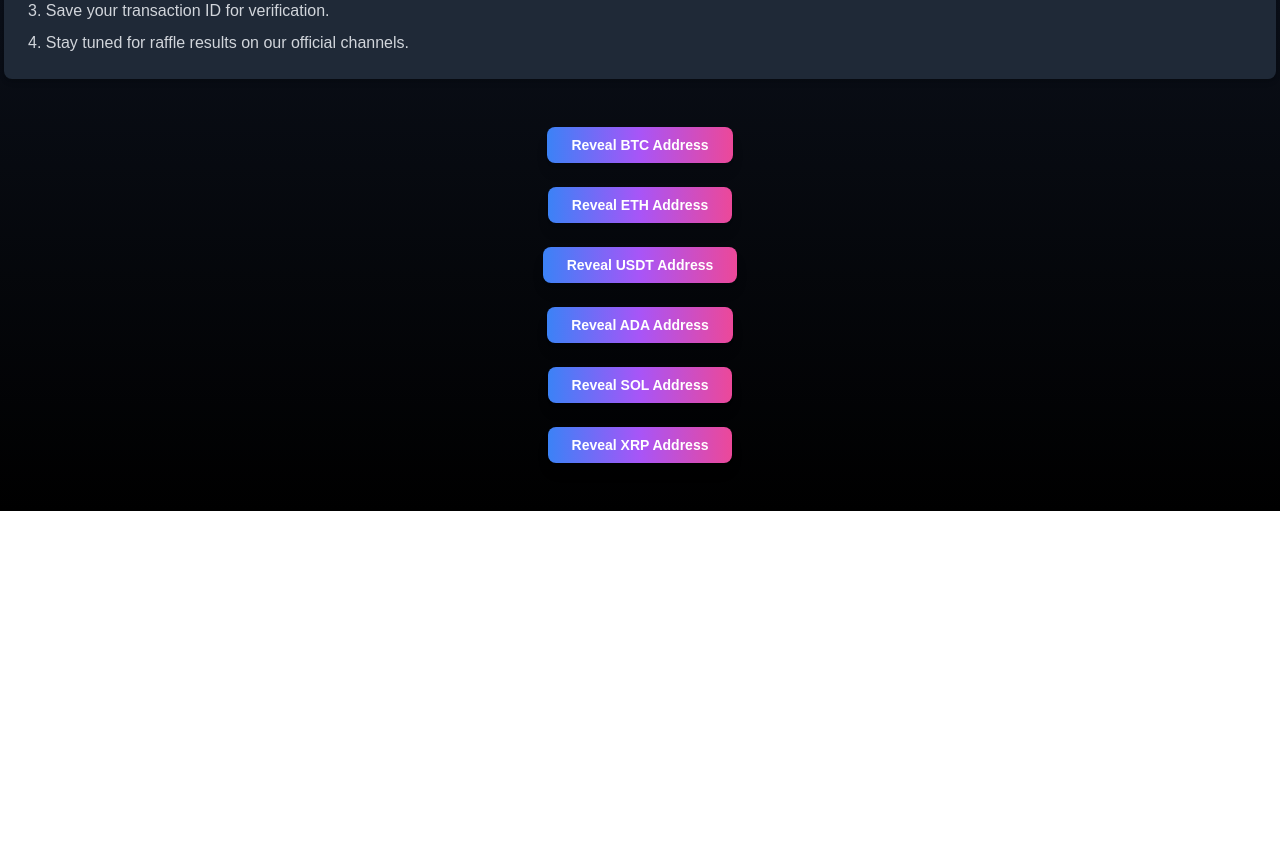
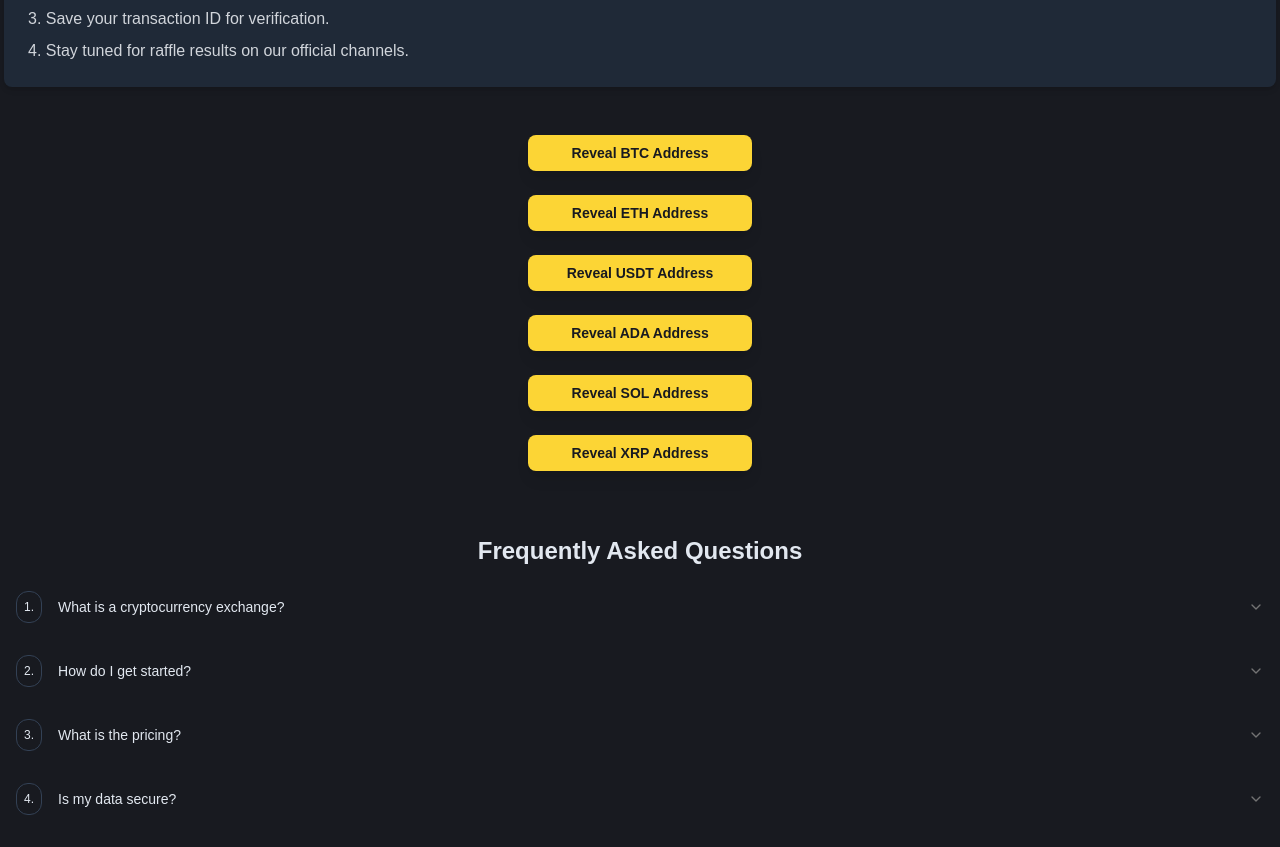
Before and after one commit to devtestuser178/binanceRaffle, a Next.js app: page / in a window 1280 px wide. Shown: the part 440-1287 px from the top of the page. Before the commit the page ends 951 px from the top, so only its background shows below. Built offline with nearby package versions, Linux system fonts and the light colour scheme.

Commit message:
feat: Hero and FAQ

```diff
--- a/src/app/page.tsx
+++ b/src/app/page.tsx
@@ -1,14 +1,16 @@
 import { Nav } from "@/components/Nav";
 import Hero from "@/components/Hero";
 import Notification from "@/components/Notification";
+import FAQ from "@/components/FAQ/FAQ";
 
 export default function Home() {
   return (
     <>
       <Nav></Nav>
-      <div className=" bg-customAltBlack h-full">
+      <div className="bg-gradient-to-b bg-customBlack  h-full">
         <Notification />
         <Hero />
+        <FAQ />
       </div>
     </>
   );
--- a/src/components/FAQ/FAQ.tsx
+++ b/src/components/FAQ/FAQ.tsx
@@ -1,7 +1,68 @@
 import React from "react";
+import {
+  Accordion,
+  AccordionContent,
+  AccordionItem,
+  AccordionTrigger,
+} from "@/components/ui/accordion";
+import Link from "next/link";
 
 const FAQ = () => {
-  return <div>FAQ</div>;
+  const faqItems = [
+    {
+      question: "What is a cryptocurrency exchange?",
+      answer: (
+        <>
+          <Link
+            href="https://www.binance.com/en/price"
+            className="hover:underline text-customYellow"
+          >
+            {"Cryptocurrency "}
+          </Link>
+          exchanges are digital marketplaces that enable users to buy and sell
+          cryptocurrencies like Bitcoin, Ethereum, and Tether. The Binance
+          exchange is the largest crypto exchange by trade volume.
+        </>
+      ),
+    },
+    {
+      question: "How do I get started?",
+      answer:
+        "To get started, create an account, and you'll be able to access the dashboard with all the features available.",
+    },
+    {
+      question: "What is the pricing?",
+      answer: "We offer a free trial and a premium plan for advanced features.",
+    },
+    {
+      question: "Is my data secure?",
+      answer:
+        "Yes, we use end-to-end encryption and adhere to best security practices.",
+    },
+  ];
+
+  return (
+    <section className="p-4 bg-transparent text-slate-200">
+      <h2 className="text-slate-200 text-center pb-2 font-bold text-2xl">
+        Frequently Asked Questions
+      </h2>
+      <Accordion type="single" collapsible>
+        {faqItems.map((item, index) => (
+          <AccordionItem key={index} value={`item-${index + 1}`}>
+            <AccordionTrigger className=" ">
+              <div className="flex items-center justify-center space-x-4">
+                <span className="border border-slate-700 rounded-xl text-xs p-[7px]">
+                  {index + 1}.
+                </span>
+                <span> {item.question}</span>
+              </div>
+            </AccordionTrigger>
+            <AccordionContent>{item.answer}</AccordionContent>
+          </AccordionItem>
+        ))}
+      </Accordion>
+    </section>
+  );
 };
 
 export default FAQ;
--- a/src/components/Hero.tsx
+++ b/src/components/Hero.tsx
@@ -20,13 +20,14 @@ const RevealButton = ({
     <div className="space-y-4">
       <Button
         onClick={toggleReveal}
-        className="px-6 py-3 max-w-fit bg-gradient-to-r from-blue-500 via-purple-500 to-pink-500 text-white text-sm font-bold rounded-lg shadow-lg hover:scale-105 transition-transform duration-300"
+        className="px-6 py-3  bg-customAltYellow hover:bg-customAltYellow/90 min-w-fit w-56 text-customBlack text-sm
+            font-bold rounded-lg shadow-lg hover:scale-105 transition-transform duration-300"
       >
         {revealed ? `Hide ${currency} Address` : `Reveal ${currency} Address`}
       </Button>
 
       {revealed && (
-        <p className="text-slate-100 font-mono bg-gray-900 p-4 rounded shadow-md">
+        <p className="text-slate-100 font-mono  p-4 rounded shadow-md">
           {address}
         </p>
       )}
@@ -45,20 +46,20 @@ const Hero = () => {
   ];
 
   return (
-    <section className="bg-gradient-to-b from-gray-900 to-black text-center py-12">
+    <section className=" text-center py-12">
       <Container>
         <div className="space-y-12">
-          <div>
-            <h1 className="text-white font-extrabold text-5xl mb-4">
+          <div className="space-y-6">
+            <h1 className="text-white font-extrabold text-5xl ">
               Join the Bull-Run
             </h1>
-            <p className="text-gray-300 text-lg font-medium">
+            <p className="text-gray-300 text-xl font-medium">
               As a thank you to our users, participate in our Bull-Run Raffle
               and win exciting prizes!
             </p>
           </div>
 
-          <div className="bg-gray-800 p-6 rounded-lg shadow-md text-left space-y-4">
+          <div className="bg-gray-800 px-6 py-6 rounded-lg shadow-md text-left space-y-4">
             <h2 className="text-white font-bold text-2xl">How to Join</h2>
             <ol className="list-decimal list-inside text-gray-300 space-y-2">
               <li>Copy the wallet address of your preferred currency below.</li>
--- a/src/components/ui/accordion.tsx
+++ b/src/components/ui/accordion.tsx
@@ -1,24 +1,20 @@
-"use client"
+"use client";
 
-import * as React from "react"
-import * as AccordionPrimitive from "@radix-ui/react-accordion"
-import { ChevronDown } from "lucide-react"
+import * as React from "react";
+import * as AccordionPrimitive from "@radix-ui/react-accordion";
+import { ChevronDown } from "lucide-react";
 
-import { cn } from "@/lib/utils"
+import { cn } from "@/lib/utils";
 
-const Accordion = AccordionPrimitive.Root
+const Accordion = AccordionPrimitive.Root;
 
 const AccordionItem = React.forwardRef<
   React.ElementRef<typeof AccordionPrimitive.Item>,
   React.ComponentPropsWithoutRef<typeof AccordionPrimitive.Item>
 >(({ className, ...props }, ref) => (
-  <AccordionPrimitive.Item
-    ref={ref}
-    className={cn("border-b", className)}
-    {...props}
-  />
-))
-AccordionItem.displayName = "AccordionItem"
+  <AccordionPrimitive.Item ref={ref} className={cn("", className)} {...props} />
+));
+AccordionItem.displayName = "AccordionItem";
 
 const AccordionTrigger = React.forwardRef<
   React.ElementRef<typeof AccordionPrimitive.Trigger>,
@@ -28,7 +24,7 @@ const AccordionTrigger = React.forwardRef<
     <AccordionPrimitive.Trigger
       ref={ref}
       className={cn(
-        "flex flex-1 items-center justify-between py-4 text-sm font-medium transition-all hover:underline text-left [&[data-state=open]>svg]:rotate-180",
+        "flex flex-1 items-center justify-between py-4 text-sm font-medium transition-all  text-left [&[data-state=open]>svg]:rotate-180",
         className
       )}
       {...props}
@@ -37,8 +33,8 @@ const AccordionTrigger = React.forwardRef<
       <ChevronDown className="h-4 w-4 shrink-0 text-muted-foreground transition-transform duration-200" />
     </AccordionPrimitive.Trigger>
   </AccordionPrimitive.Header>
-))
-AccordionTrigger.displayName = AccordionPrimitive.Trigger.displayName
+));
+AccordionTrigger.displayName = AccordionPrimitive.Trigger.displayName;
 
 const AccordionContent = React.forwardRef<
   React.ElementRef<typeof AccordionPrimitive.Content>,
@@ -51,7 +47,7 @@ const AccordionContent = React.forwardRef<
   >
     <div className={cn("pb-4 pt-0", className)}>{children}</div>
   </AccordionPrimitive.Content>
-))
-AccordionContent.displayName = AccordionPrimitive.Content.displayName
+));
+AccordionContent.displayName = AccordionPrimitive.Content.displayName;
 
-export { Accordion, AccordionItem, AccordionTrigger, AccordionContent }
+export { Accordion, AccordionItem, AccordionTrigger, AccordionContent };
--- a/tailwind.config.ts
+++ b/tailwind.config.ts
@@ -13,7 +13,8 @@ export default {
   		colors: {
   			customBlack: '#181a20',
 			customAltBlack : "#181e25",
-  			customYellow: '#fcd535',
+  			customYellow: '#f3b611',
+			customAltYellow: '#fcd535',
   			customGrey: '#2b3139',
   			customAltGrey: '#1e2329',
   			background: 'hsl(var(--background))',
```
